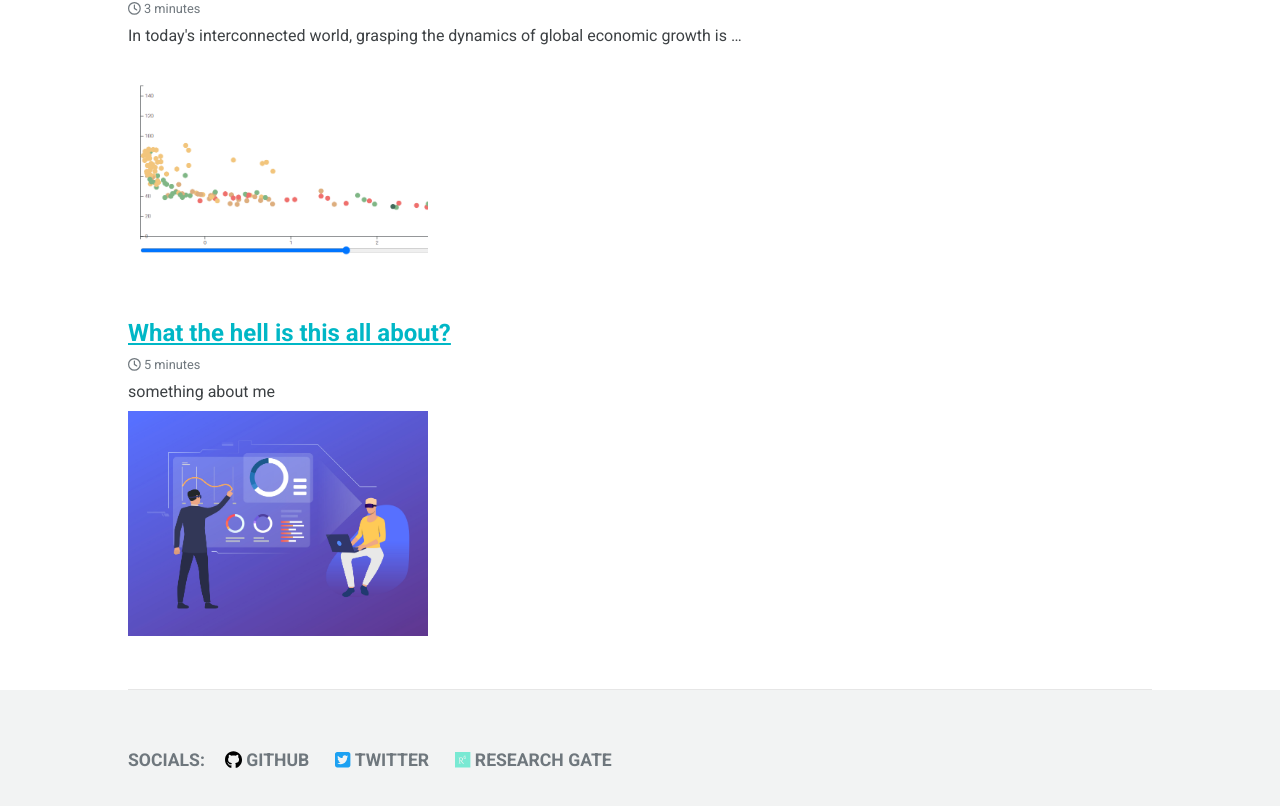
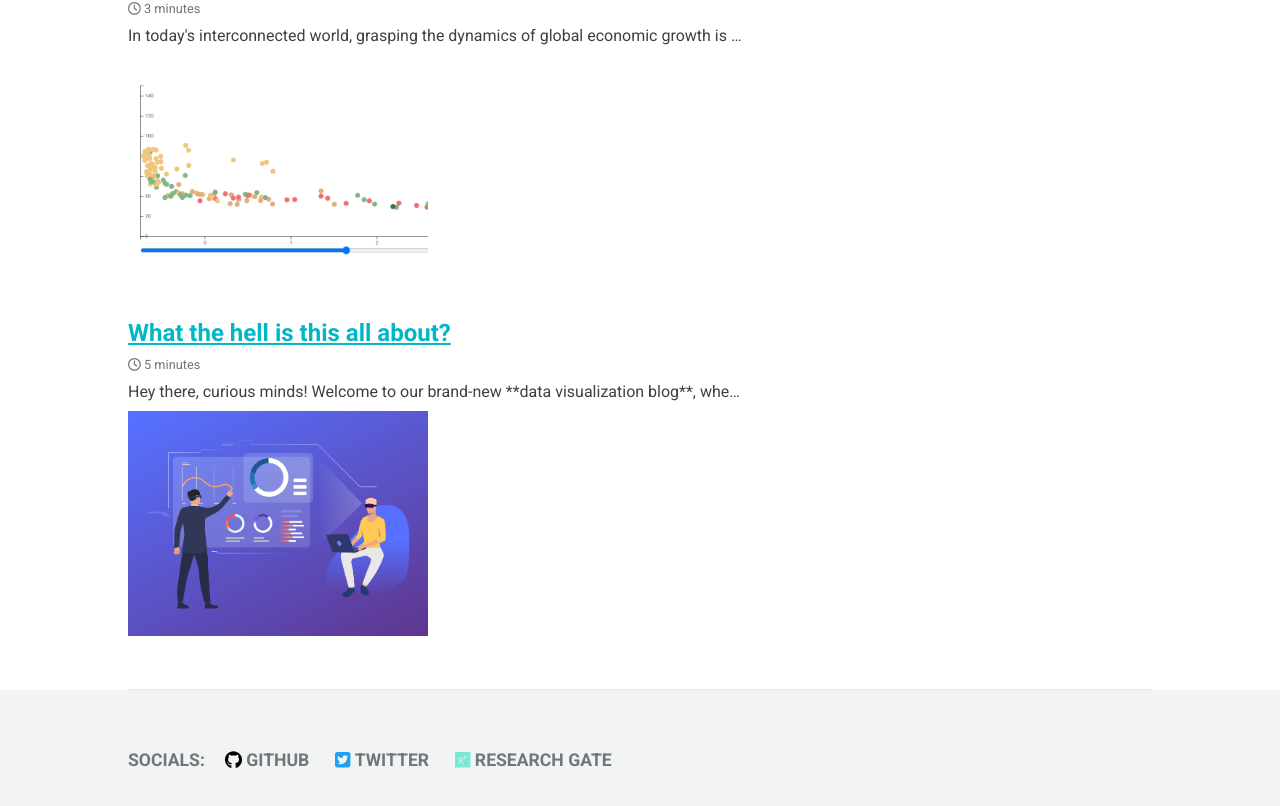
Before and after one commit to estebanix/viz_journey, a React (Vite) app: page / in a window 1280 px wide. Shown: the part 877-1683 px from the top of the page. Built offline with nearby package versions, Linux system fonts and the light colour scheme.

Commit message:
new data in articles + scrollfrom top handeled

```diff
--- a/package.json
+++ b/package.json
@@ -22,6 +22,7 @@
     "react-paginate": "^8.2.0",
     "react-responsive-carousel": "^3.2.23",
     "react-router-dom": "^6.15.0",
+    "react-router-scroll-top": "^0.3.1",
     "react-slick": "^0.29.0",
     "slick-carousel": "^1.8.1"
   },
--- a/src/App.tsx
+++ b/src/App.tsx
@@ -1,30 +1,30 @@
-import './App.css'
+import { Routes, Route, BrowserRouter as Router} from 'react-router-dom';
+import Nav from './Components/Small_Components/Nav';
+import Footer from './Components/Small_Components/Footer';
+import ScrollToTop from './Components/Big_Components/ScrollToTop';
 import MainScreen from './Components/Big_Components/MainScreen';
 import MainAbout from './Components/Big_Components/MainAbout';
 import MainContact from './Components/Big_Components/MainContact';
 import MainArticles from './Components/Big_Components/MainArticles';
-import { Routes, Route } from 'react-router-dom';
-import Nav from './Components/Small_Components/Nav';
-import Footer from './Components/Small_Components/Footer';
 import MainCurrentPost from './Components/Big_Components/MainCurrentPost';
 import DataViz from './Components/Small_Components/Dataviz';
 
 function App() {
-
   return (
     <>
       <Nav />
+      <ScrollToTop />
       <Routes>
         <Route path='/' element={<MainScreen />} />
         <Route path='/posts' element={<MainArticles />} />
         <Route path='/about' element={<MainAbout />} />
-        <Route path='/contact' element={<MainContact />}/>
+        <Route path='/contact' element={<MainContact />} />
         <Route path='/:postName' element={<MainCurrentPost />} />
         <Route path='/dataviz' element={<DataViz />} />
       </Routes>
       <Footer />
     </>
-  )
+  );
 }
 
-export default App
+export default App;
--- /dev/null
+++ b/src/Components/Big_Components/ScrollToTop.tsx
@@ -0,0 +1,14 @@
+import { useEffect } from 'react';
+import { useLocation } from 'react-router-dom';
+
+function ScrollToTop() {
+  const { pathname } = useLocation();
+
+  useEffect(() => {
+    window.scrollTo(0, 0);
+  }, [pathname]);
+
+  return null;
+}
+
+export default ScrollToTop;
--- a/src/Datas/articles.json
+++ b/src/Datas/articles.json
@@ -10,7 +10,7 @@
         "name" : "post1",
         "title" : "What the hell is this all about?",
         "time" : "5 minutes",
-        "content" : "something about me",
+        "content" : "Hey there, curious minds! Welcome to our brand-new **data visualization blog**, where we're diving headfirst into the captivating realm of transforming raw data into stunning visuals. 📊🌐\n\nIf you've ever found yourself staring at graphs, charts, and maps, wondering what they really mean or how they're created, you're not alone. In this journey, we'll unravel the magic behind the colorful world of data visualization, exploring its significance, techniques, and the stories it tells.\n\nBuckle up as we embark on a voyage that will demystify complex data visualizations, shed light on their role in various fields, and equip you with the knowledge to understand and create your own. Whether you're a data enthusiast, a beginner, or just someone who's intrigued by the power of visuals, this blog is your go-to destination.\n\nGet ready to say goodbye to confusing data dumps and hello to insightful, visually appealing representations. Let's untangle the threads of data artistry together! 🎨📈 **#DataVizUnveiled**",
         "img" : "../../Images/article1.jpg"
     }
 ]
```
Also changed, not shown: 1 other file (tests, documents, lock files or other folders).
